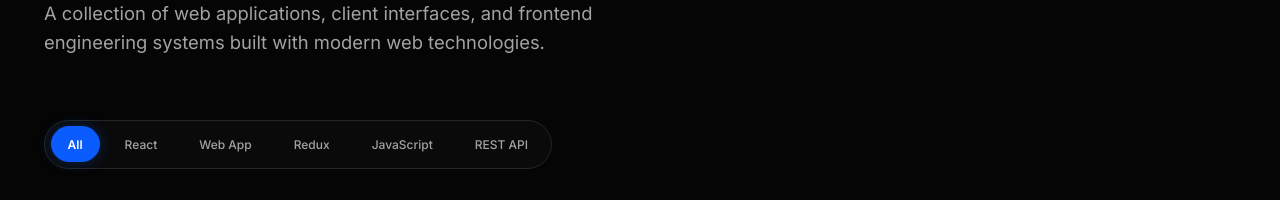
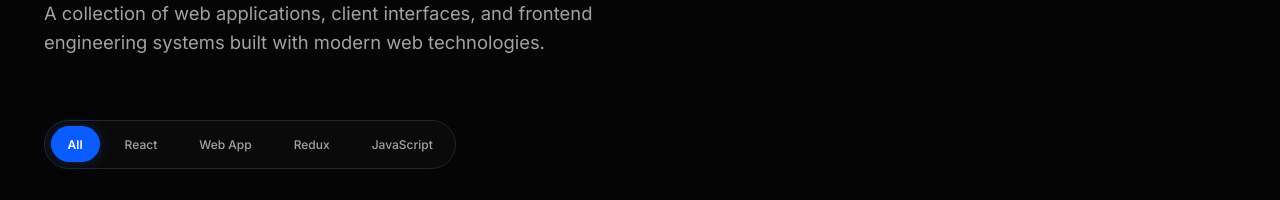
Before and after one commit to Ahmedhassanin12/my-portfolio, a React (Create React App) app: page / in a window 1280 px wide. Shown: the part 2040-2240 px from the top of the page. Built offline with nearby package versions, Linux system fonts and the light colour scheme.

Commit message:
feat: add local portfolio data module to replace external CMS dependency

```diff
--- a/src/data/portfolioData.js
+++ b/src/data/portfolioData.js
@@ -101,7 +101,7 @@ export const projectsData = [
     title: "Recipe Cooking Assistant",
     description:
       "Interactive recipe discovery platform featuring dynamic ingredient and serving size recalculation, custom recipe bookmarking, and local storage persistence.",
-    tags: ["JavaScript", "REST API"],
+    tags: ["JavaScript",],
     image: recipeAppImg,
     projectLink: "https://recipe-ahmedibrahim.netlify.app/",
     codeLink: "https://github.com/Ahmedhassanin12/recipe-app",
```
